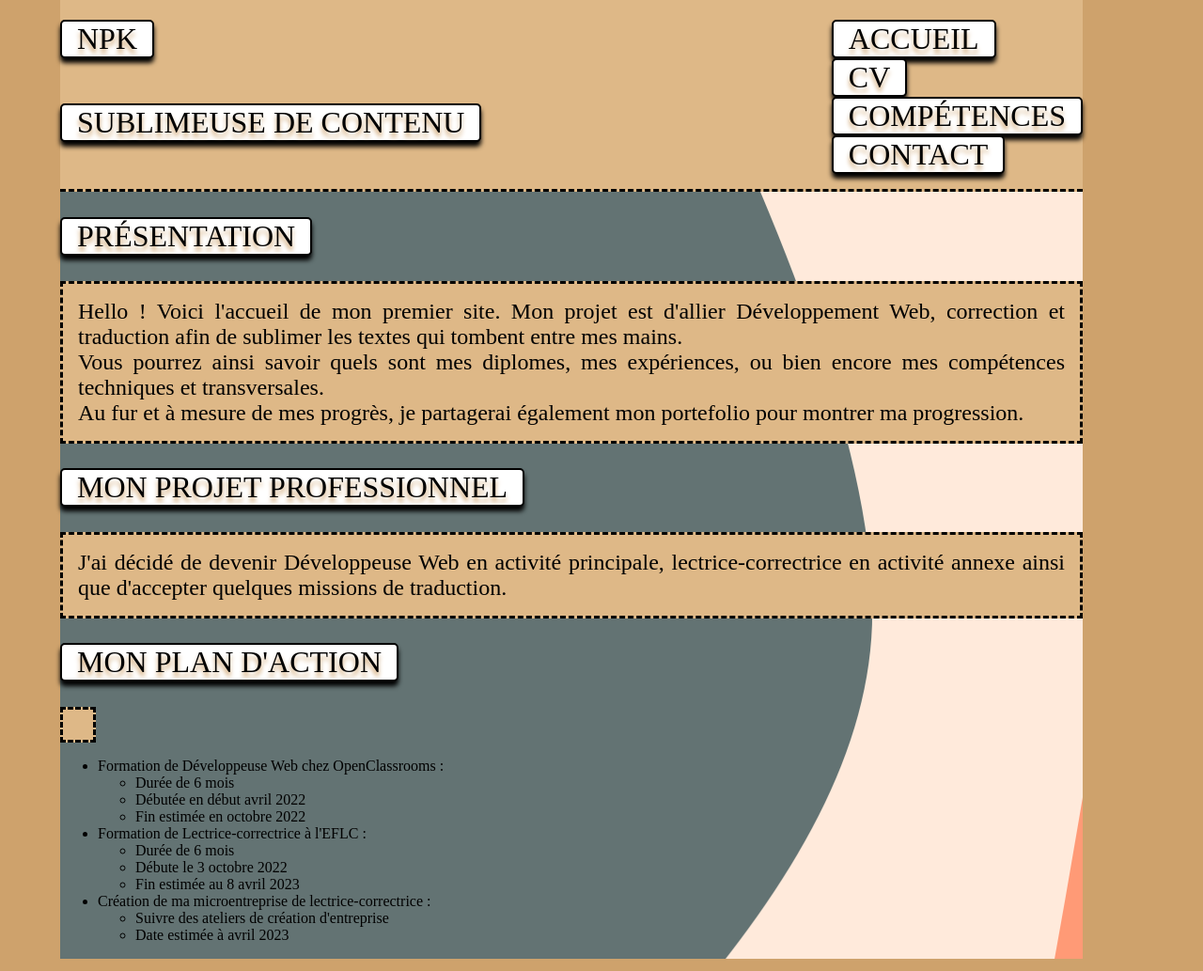
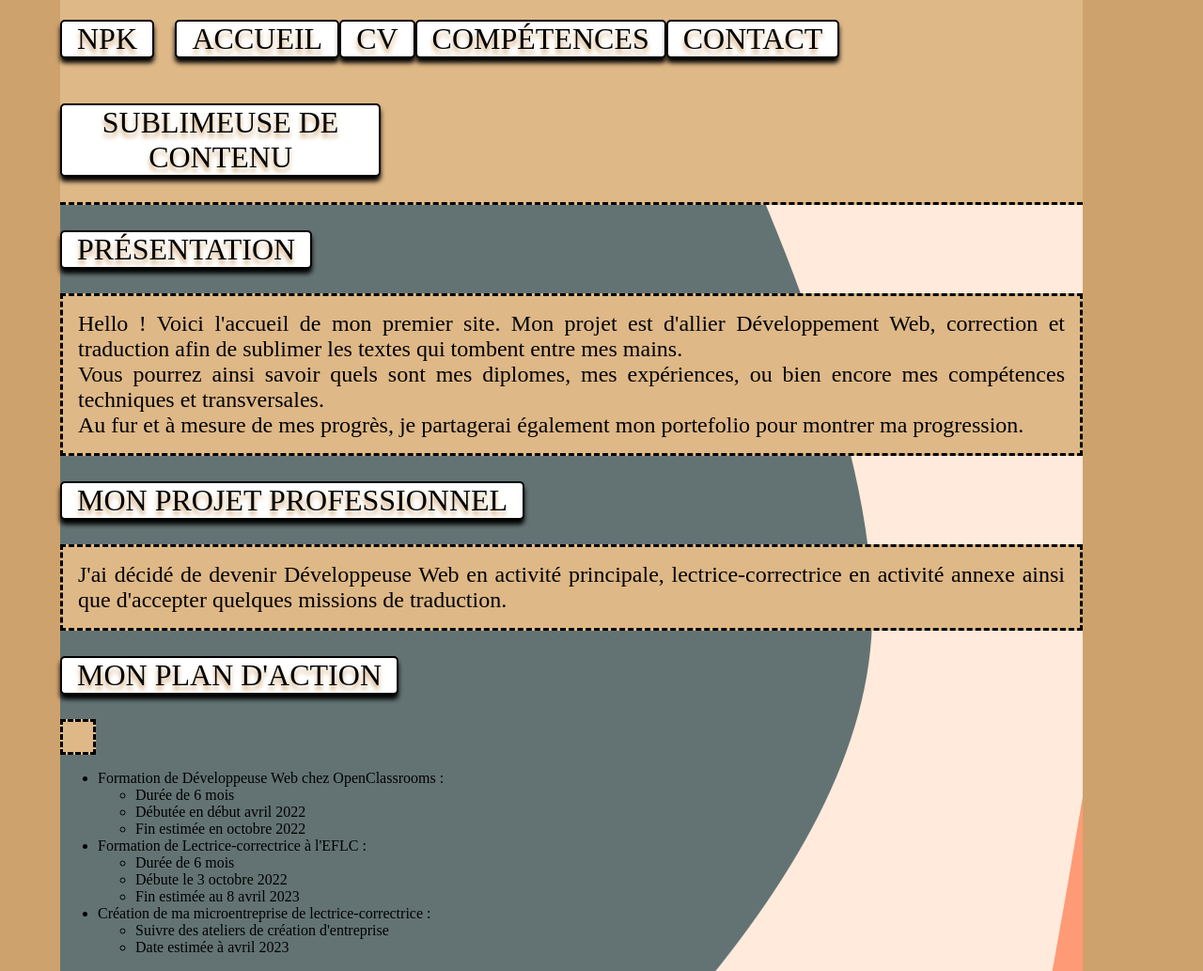
Before and after one commit to NoeePK/SITE_CV, a website: page accueil.html in a window 1280 px wide. Shown: the whole page at 94% size. Drawn offline with Linux system fonts and the light colour scheme; files whose address does not match are found by name.

Commit message:
commit on master

```diff
--- a/sass/layout/_header.scss
+++ b/sass/layout/_header.scss
@@ -8,15 +8,20 @@ header {
         .logo_titre {
             display: flex;
             flex-direction: column;}
+    }
 
-
-        .menu{
-            width: fit-content;
-        &.menu_li{
+.menu{
+    width: fit-content;
+        ul{
+            display: flex;
+            justify-content: flex-end;
+        }
+        li{
             display: flex;
             flex-direction: row;
-        }
-        }
+            justify-content:space-around;
+
+            }
         }
 /*
 header img{
```
Also changed, not shown: compiled/style.css, 1 other file.
